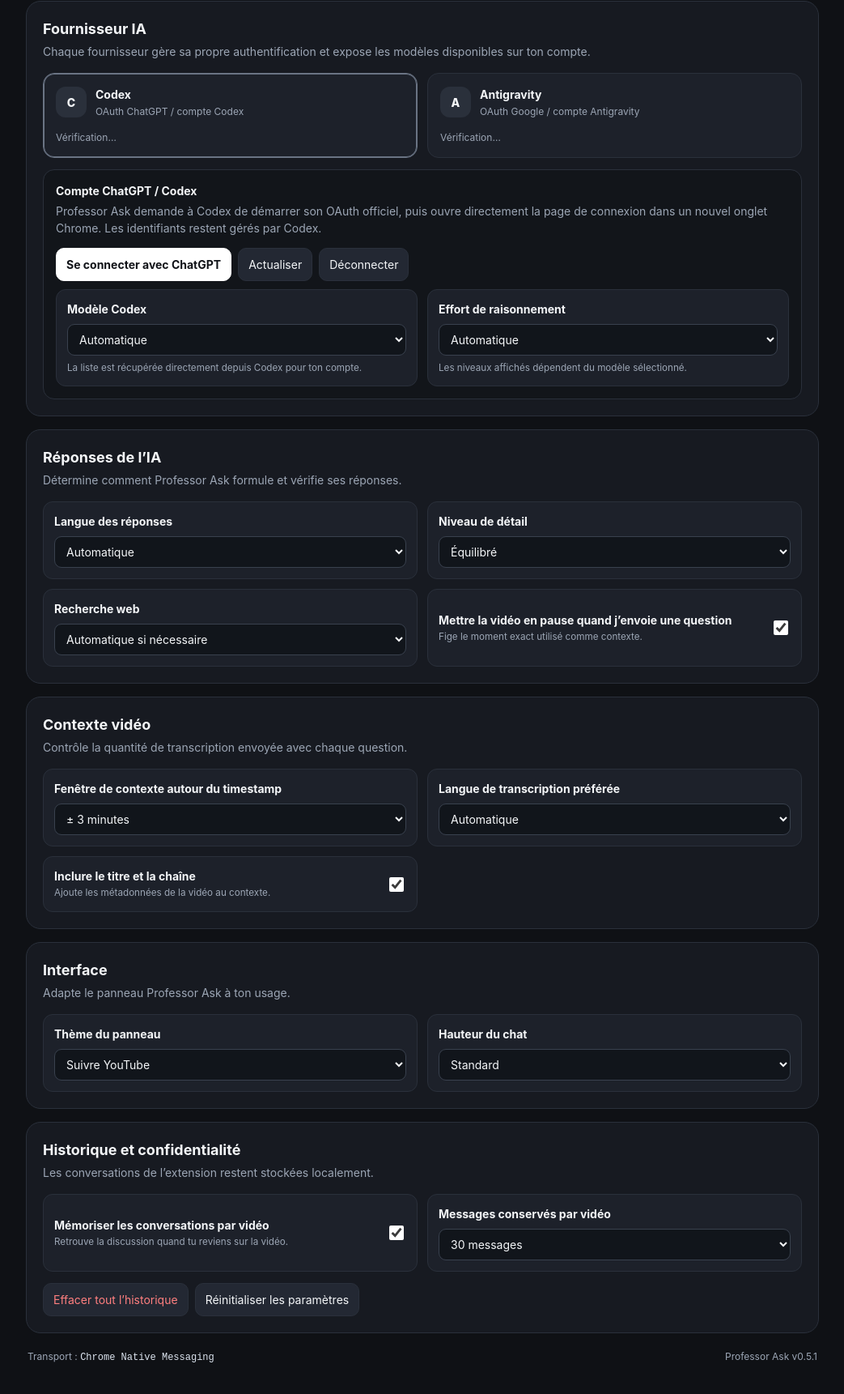
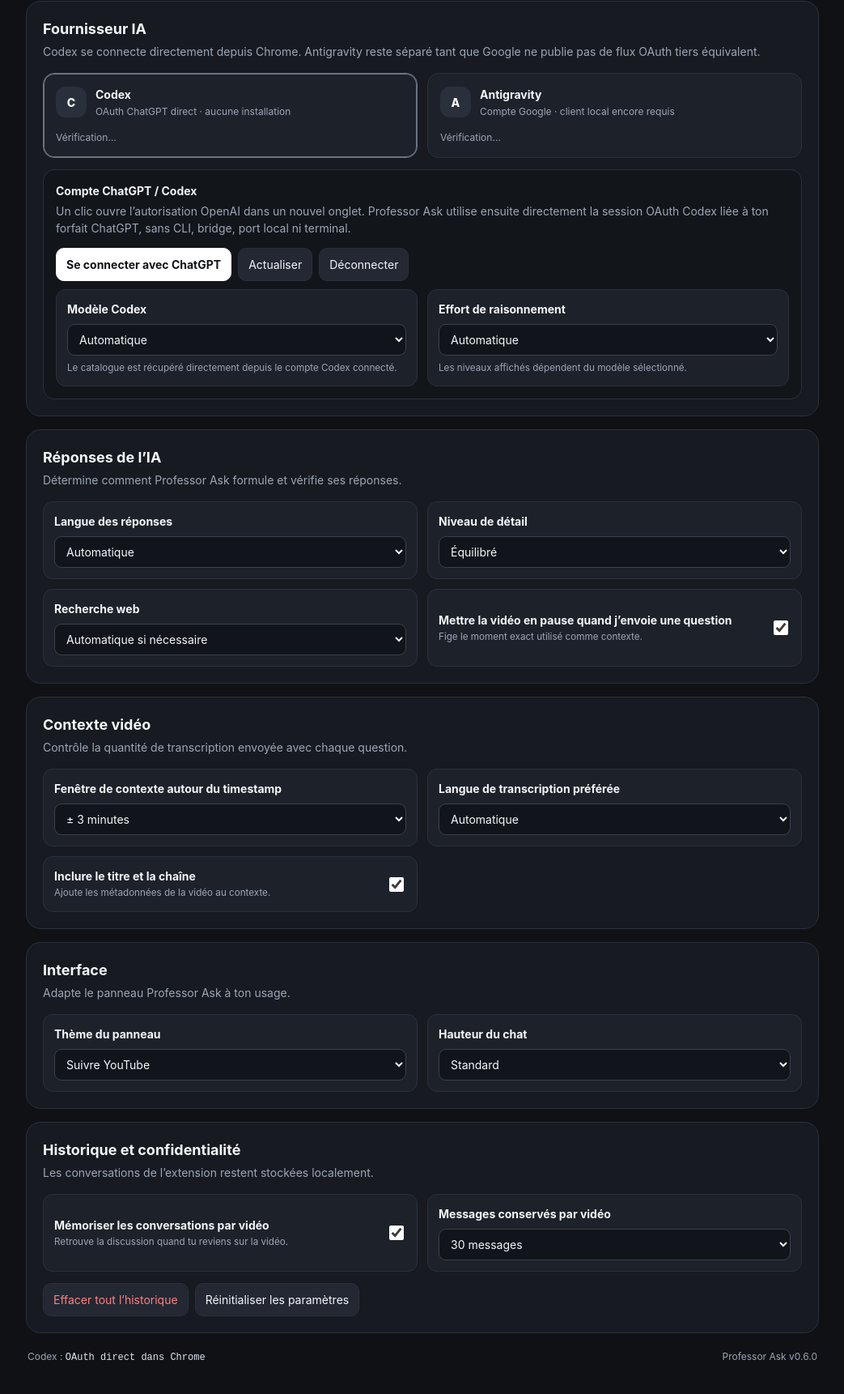
Before and after one commit to Kiingsora/Professor-Ask-, a browser extension: page extension/options.html in a window 1280 px wide. Shown: the part 157-1878 px from the top of the page at 81% size, without its empty margins (118-1161 px from the left). Drawn offline with Linux system fonts and the light colour scheme.

Commit message:
Clarify direct Codex OAuth and optional Antigravity client

```diff
--- a/extension/options.html
+++ b/extension/options.html
@@ -21,7 +21,7 @@
       <div class="section-heading">
         <div>
           <h2>Fournisseur IA</h2>
-          <p>Chaque fournisseur gère sa propre authentification et expose les modèles disponibles sur ton compte.</p>
+          <p>Codex se connecte directement depuis Chrome. Antigravity reste séparé tant que Google ne publie pas de flux OAuth tiers équivalent.</p>
         </div>
       </div>
 
@@ -32,7 +32,7 @@
             <div class="provider-icon">C</div>
             <div>
               <strong>Codex</strong>
-              <span>OAuth ChatGPT / compte Codex</span>
+              <span>OAuth ChatGPT direct · aucune installation</span>
             </div>
           </div>
           <div class="provider-status muted" id="codex-status">Vérification…</div>
@@ -44,7 +44,7 @@
             <div class="provider-icon">A</div>
             <div>
               <strong>Antigravity</strong>
-              <span>OAuth Google / compte Antigravity</span>
+              <span>Compte Google · client local encore requis</span>
             </div>
           </div>
           <div class="provider-status muted" id="antigravity-status">Vérification…</div>
@@ -54,7 +54,7 @@
       <div class="connection-panel connection-stack" id="codex-panel">
         <div class="connection-copy">
           <strong>Compte ChatGPT / Codex</strong>
-          <p>Professor Ask demande à Codex de démarrer son OAuth officiel, puis ouvre directement la page de connexion dans un nouvel onglet Chrome. Les identifiants restent gérés par Codex.</p>
+          <p>Un clic ouvre l’autorisation OpenAI dans un nouvel onglet. Professor Ask utilise ensuite directement la session OAuth Codex liée à ton forfait ChatGPT, sans CLI, bridge, port local ni terminal.</p>
         </div>
 
         <div class="connection-actions">
@@ -69,7 +69,7 @@
             <select id="codex-model">
               <option value="auto">Automatique</option>
             </select>
-            <small>La liste est récupérée directement depuis Codex pour ton compte.</small>
+            <small>Le catalogue est récupéré directement depuis le compte Codex connecté.</small>
           </label>
 
           <label class="field">
@@ -85,14 +85,14 @@
       <div class="connection-panel connection-stack" id="antigravity-panel" hidden>
         <div class="connection-copy">
           <strong>Compte Google Antigravity</strong>
-          <p>Professor Ask utilise le client officiel Antigravity. S’il n’existe aucune session enregistrée, Antigravity déclenche son OAuth Google dans le navigateur et conserve la session dans le gestionnaire d’identifiants Windows.</p>
+          <p>Google documente actuellement l’authentification du quota Antigravity au travers de son client <code>agy</code>. Professor Ask ne remplace pas ce flux par un faux OAuth Gemini API, car ce dernier utilise un projet Google Cloud et un quota différent.</p>
         </div>
 
         <div class="connection-actions">
           <button class="button primary" id="connect-antigravity">Se connecter avec Google</button>
           <button class="button" id="refresh-antigravity">Actualiser</button>
           <button class="button" id="logout-antigravity">Déconnecter</button>
-          <button class="button" id="open-antigravity-docs">Installer Antigravity</button>
+          <button class="button" id="open-antigravity-docs">Documentation Antigravity</button>
         </div>
 
         <div class="settings-grid full-grid provider-model-grid">
@@ -101,7 +101,7 @@
             <select id="antigravity-model">
               <option value="auto">Automatique</option>
             </select>
-            <small>La liste vient d’Antigravity et peut inclure Gemini, Claude et les autres modèles accessibles à ton compte.</small>
+            <small>La liste vient du compte Antigravity lorsqu’un client local est disponible.</small>
           </label>
         </div>
       </div>
@@ -254,8 +254,8 @@
     </section>
 
     <footer class="footer-note">
-      <span>Transport : <code>Chrome Native Messaging</code></span>
-      <span>Professor Ask v0.5.1</span>
+      <span>Codex : <code>OAuth direct dans Chrome</code></span>
+      <span>Professor Ask v0.6.0</span>
     </footer>
   </main>
 
```
